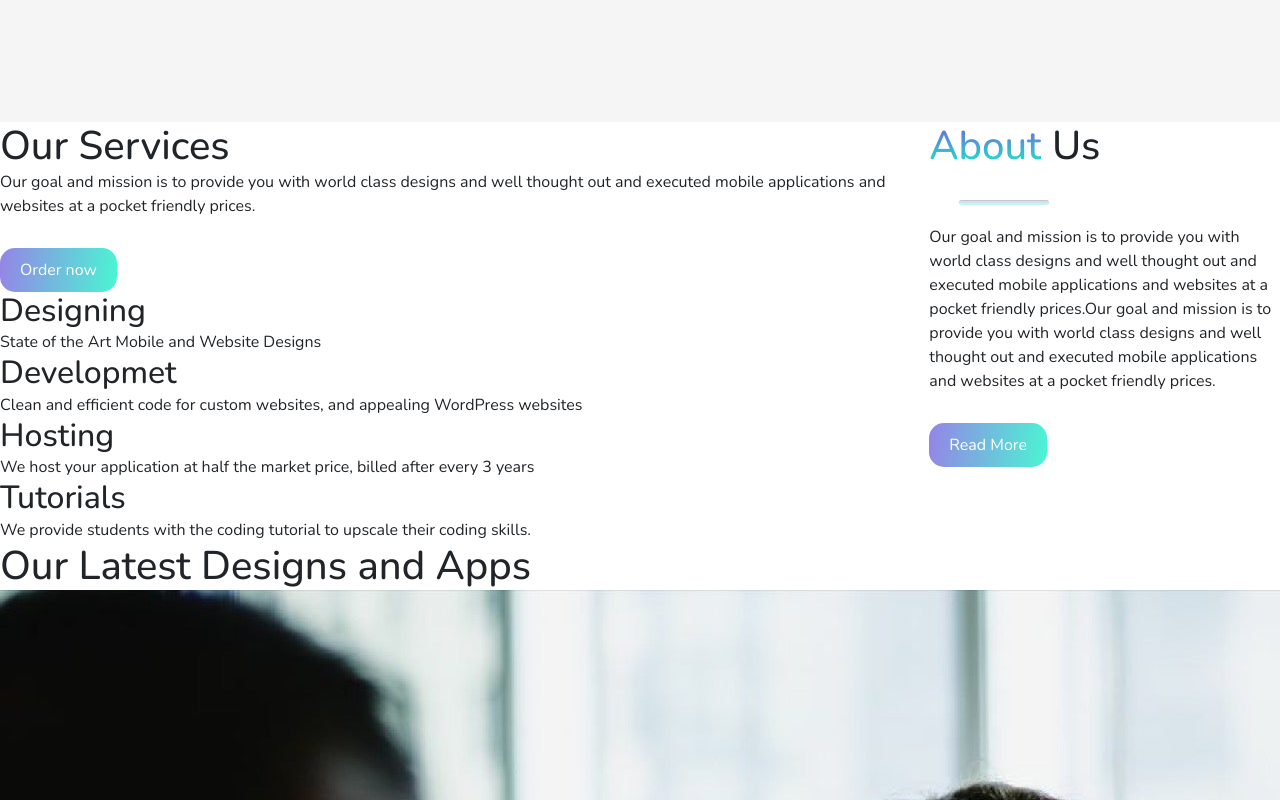
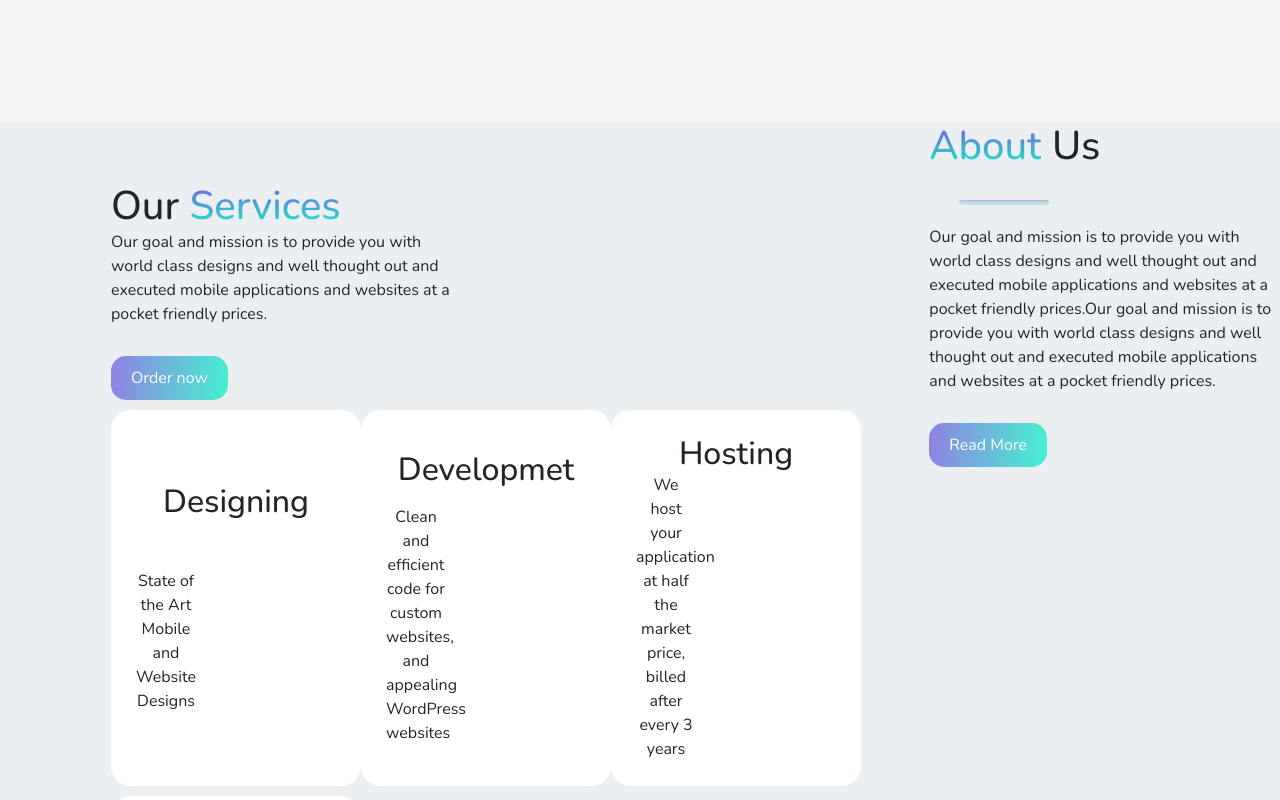
Before and after one commit to oyesa/3Frames, an Angular app: page / in a window 1280 px wide. Shown: the part 1240-2040 px from the top of the page. Built offline with nearby package versions, Linux system fonts and the light colour scheme.

Commit message:
style landing page

```diff
--- a/src/app/landing/landing.component.css
+++ b/src/app/landing/landing.component.css
@@ -73,15 +73,6 @@ hr{
 
 /* ABOUT SECTION */
 
-
-  /* width: 55%; */
-  /* float: right; */
-  /* background: url(../assets/aboutone.jpg) no-repeat left; */
-  /* background-size: 55%; */
-  /* background: -webkit-linear-gradient(#7f50e2, #0bffc4); */
-  /* padding: 140px; */
-  /* box-shadow: 13px 12px 8px rgba(0,0,0,0.3); */
-
   .about{
     background-color: #F5F5F5;
     padding-top: 100px;
@@ -125,3 +116,42 @@ hr{
     margin-top: 10px;
     margin-bottom: 20px;
   }
+
+  /* MAIN SERVICES SECTION */
+
+
+  .main-serv{
+    padding-left: 111px;
+    background: var(--First-Background-Color, #ECEFF1);
+  }
+
+
+.main-serv span{
+  background: -webkit-linear-gradient(#7f50e2, #0bffc4);
+  -webkit-background-clip: text;
+  -webkit-text-fill-color: transparent;
+}
+
+.main-serv h1{
+  padding-top: 60px;
+
+}
+
+.main-serv p{
+  width: 30%;
+}
+
+/* .main-serv col{
+} */
+
+.serve-col{
+  display: grid;
+  /* grid-template-columns: repeat(auto-fit, minmax(280px, 1fr)); */
+  /* grid-gap: 2rem; */
+  margin-top: 10px;
+  background-color: #fff;
+  width: 250px;
+  border-radius: 20px;
+  padding: 25px;
+  text-align: center;
+}
--- a/src/app/landing/landing.component.html
+++ b/src/app/landing/landing.component.html
@@ -28,7 +28,7 @@
 
 <!-- MAIN SERVICES SECTION -->
 <div class="main-serv">
-  <h1>Our Services</h1>
+  <h1>Our <span>Services</span></h1>
   <p>Our goal and mission is to provide
     you with world  class designs and well thought
      out and executed mobile applications and
```
